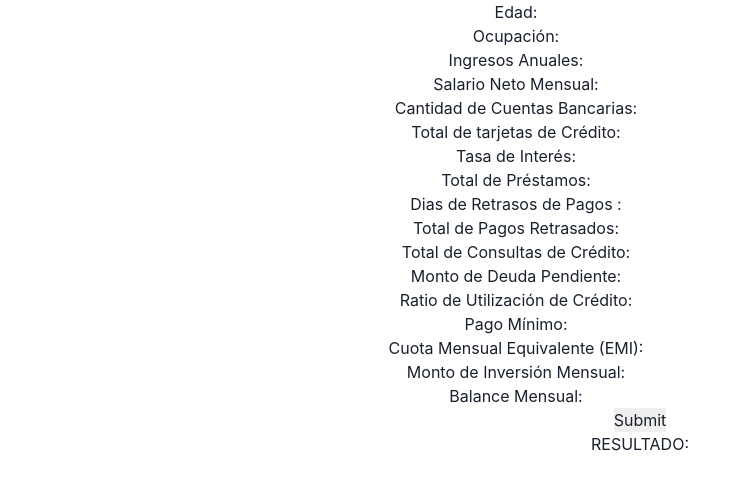
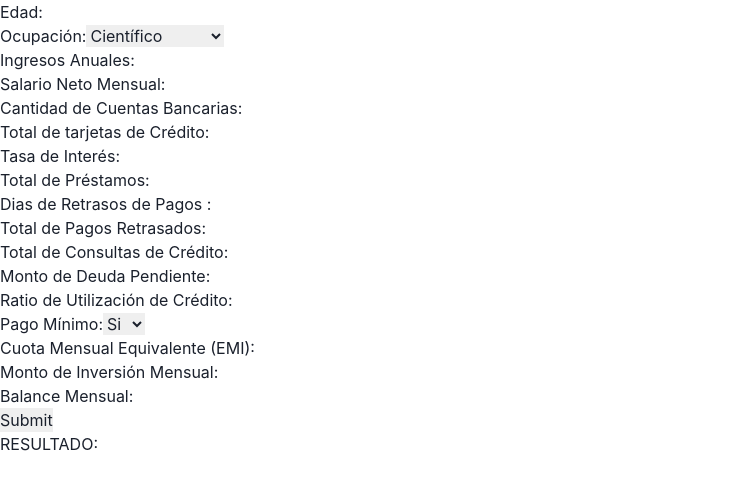
Before and after one commit to ferMossier/CreditScore, a React (Create React App) app: page / in a window 1280 px wide. Shown: the top 490 px of the page, without its empty margins (0-751 px from the left). Built offline with nearby package versions, Linux system fonts and the light colour scheme.

Commit message:
Set input types as number. Add select list

```diff
--- a/src/App.css
+++ b/src/App.css
@@ -1,5 +1,5 @@
 .App {
-  text-align: center;
+  /* text-align: center; */
 }
 
 .App-logo {
--- a/src/Components/DataForm.jsx
+++ b/src/Components/DataForm.jsx
@@ -55,32 +55,51 @@ const DataForm = () => {
           <label>
             Edad:
             <input
-              type="text"
+              type="number"
               value={values.Edad}
               name="Edad"
               onChange={handleChange}
+              required
             />
           </label>
         </div>
         <div>
           <label>
             Ocupación:
-            <input
-              type="text"
+            <select
+              type="number"
               value={values.ocupacion}
               name="ocupacion"
               onChange={handleChange}
-            />
+              required
+            >
+              <option value="1">Científico</option>
+              <option value="2">Profesor</option>
+              <option value="3">Ingeniero</option>
+              <option value="4">Emprendedor</option>
+              <option value="5">Desarrollador</option>
+              <option value="6">Abogado</option>
+              <option value="7">Media Manager</option>
+              <option value="8">Médico</option>
+              <option value="9">Periodista</option>
+              <option value="10">Manager</option>
+              <option value="11">Contador</option>
+              <option value="12">Musico</option>
+              <option value="13">Mecánico</option>
+              <option value="14">Escritor</option>
+              <option value="15">Arquitecto</option>
+            </select>
           </label>
         </div>
         <div>
           <label>
             Ingresos Anuales:
             <input
-              type="text"
+              type="number"
               value={values.ingresosAnuales}
               name="ingresosAnuales"
               onChange={handleChange}
+              required
             />
           </label>
         </div>
@@ -88,10 +107,11 @@ const DataForm = () => {
           <label>
             Salario Neto Mensual:
             <input
-              type="text"
+              type="number"
               value={values.salarioNetoMensual}
               name="salarioNetoMensual"
               onChange={handleChange}
+              required
             />
           </label>
         </div>
@@ -99,7 +119,7 @@ const DataForm = () => {
           <label>
             Cantidad de Cuentas Bancarias:
             <input
-              type="text"
+              type="number"
               value={values.cantidadCuentasBancarias}
               name="cantidadCuentasBancarias"
               onChange={handleChange}
@@ -110,10 +130,11 @@ const DataForm = () => {
           <label>
             Total de tarjetas de Crédito:
             <input
-              type="text"
+              type="number"
               value={values.cantidadTarjetasCredito}
               name="cantidadTarjetasCredito"
               onChange={handleChange}
+              required
             />
           </label>
         </div>
@@ -121,10 +142,11 @@ const DataForm = () => {
           <label>
             Tasa de Interés:
             <input
-              type="text"
+              type="number"
               value={values.tasaInteres}
               name="tasaInteres"
               onChange={handleChange}
+              required
             />
           </label>
         </div>
@@ -132,10 +154,11 @@ const DataForm = () => {
           <label>
             Total de Préstamos:
             <input
-              type="text"
+              type="number"
               value={values.cantidadPrestamos}
               name="cantidadPrestamos"
               onChange={handleChange}
+              required
             />
           </label>
         </div>
@@ -143,10 +166,11 @@ const DataForm = () => {
           <label>
             Dias de Retrasos de Pagos :
             <input
-              type="text"
+              type="number"
               value={values.cantidadRetrasosDias}
               name="cantidadRetrasosDias"
               onChange={handleChange}
+              required
             />
           </label>
         </div>
@@ -154,10 +178,11 @@ const DataForm = () => {
           <label>
             Total de Pagos Retrasados:
             <input
-              type="text"
+              type="number"
               value={values.cantidadPagosRetrasados}
               name="cantidadPagosRetrasados"
               onChange={handleChange}
+              required
             />
           </label>
         </div>
@@ -165,10 +190,11 @@ const DataForm = () => {
           <label>
             Total de Consultas de Crédito:
             <input
-              type="text"
+              type="number"
               value={values.consultasCredito}
               name="consultasCredito"
               onChange={handleChange}
+              required
             />
           </label>
         </div>
@@ -176,10 +202,11 @@ const DataForm = () => {
           <label>
             Monto de Deuda Pendiente:
             <input
-              type="text"
+              type="number"
               value={values.deudaPendiente}
               name="deudaPendiente"
               onChange={handleChange}
+              required
             />
           </label>
         </div>
@@ -187,32 +214,38 @@ const DataForm = () => {
           <label>
             Ratio de Utilización de Crédito:
             <input
-              type="text"
+              type="number"
               value={values.ratioUtilizacionCredito}
               name="ratioUtilizacionCredito"
               onChange={handleChange}
+              required
             />
           </label>
         </div>
         <div>
           <label>
             Pago Mínimo:
-            <input
-              type="text"
+            <select
+              type="number"
               value={values.pagoMinimo}
               name="pagoMinimo"
               onChange={handleChange}
-            />
+              required
+            >
+              <option value="1">Si</option>
+              <option value="0">No</option>
+            </select>
           </label>
         </div>
         <div>
           <label>
             Cuota Mensual Equivalente (EMI):
             <input
-              type="text"
+              type="number"
               value={values.cuotaMensualEquivalente}
               name="cuotaMensualEquivalente"
               onChange={handleChange}
+              required
             />
           </label>
         </div>
@@ -220,10 +253,11 @@ const DataForm = () => {
           <label>
             Monto de Inversión Mensual:
             <input
-              type="text"
+              type="number"
               value={values.inversionMensual}
               name="inversionMensual"
               onChange={handleChange}
+              required
             />
           </label>
         </div>
@@ -231,10 +265,11 @@ const DataForm = () => {
           <label>
             Balance Mensual:
             <input
-              type="text"
+              type="number"
               value={values.balanceMensual}
               name="balanceMensual"
               onChange={handleChange}
+              required
             />
           </label>
         </div>
```
Also changed, not shown: src/index.js (+6 -6 lines).
